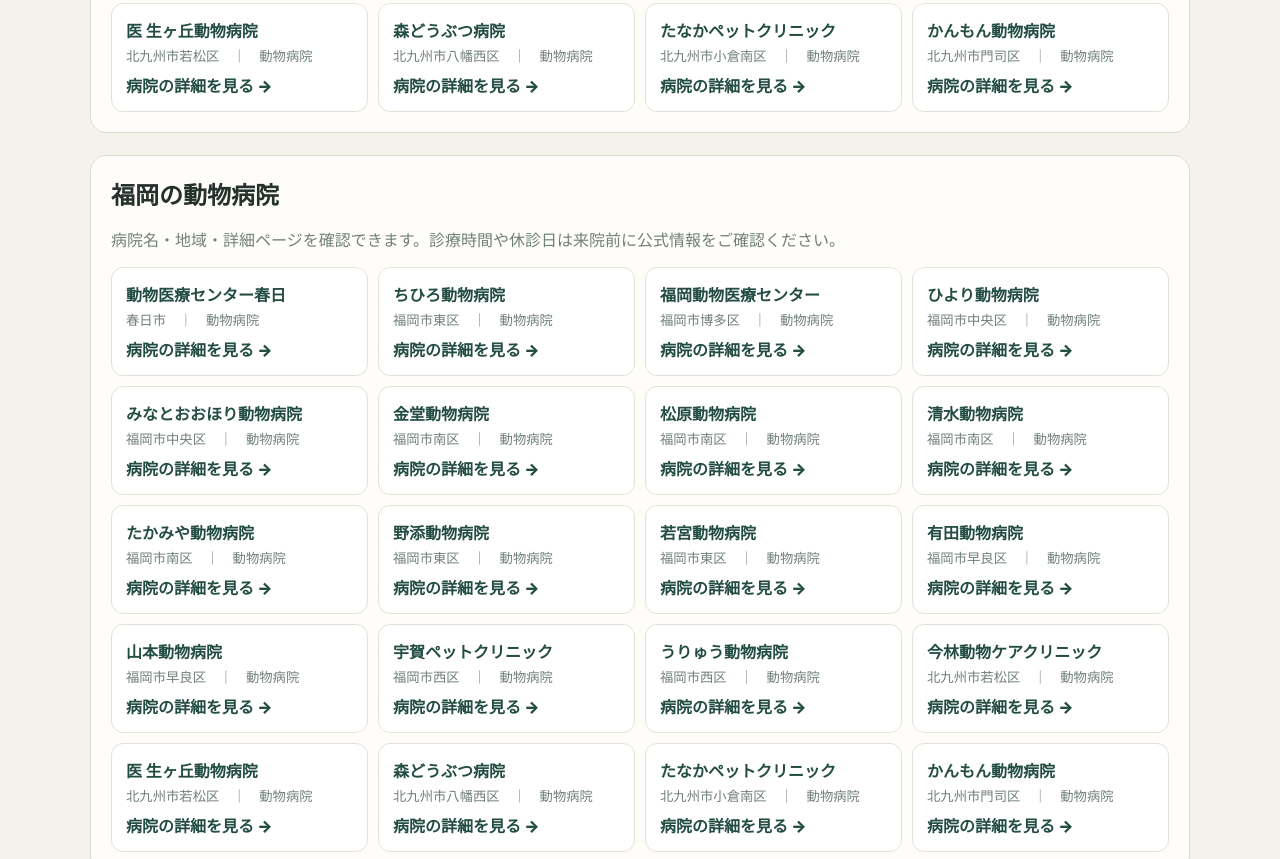
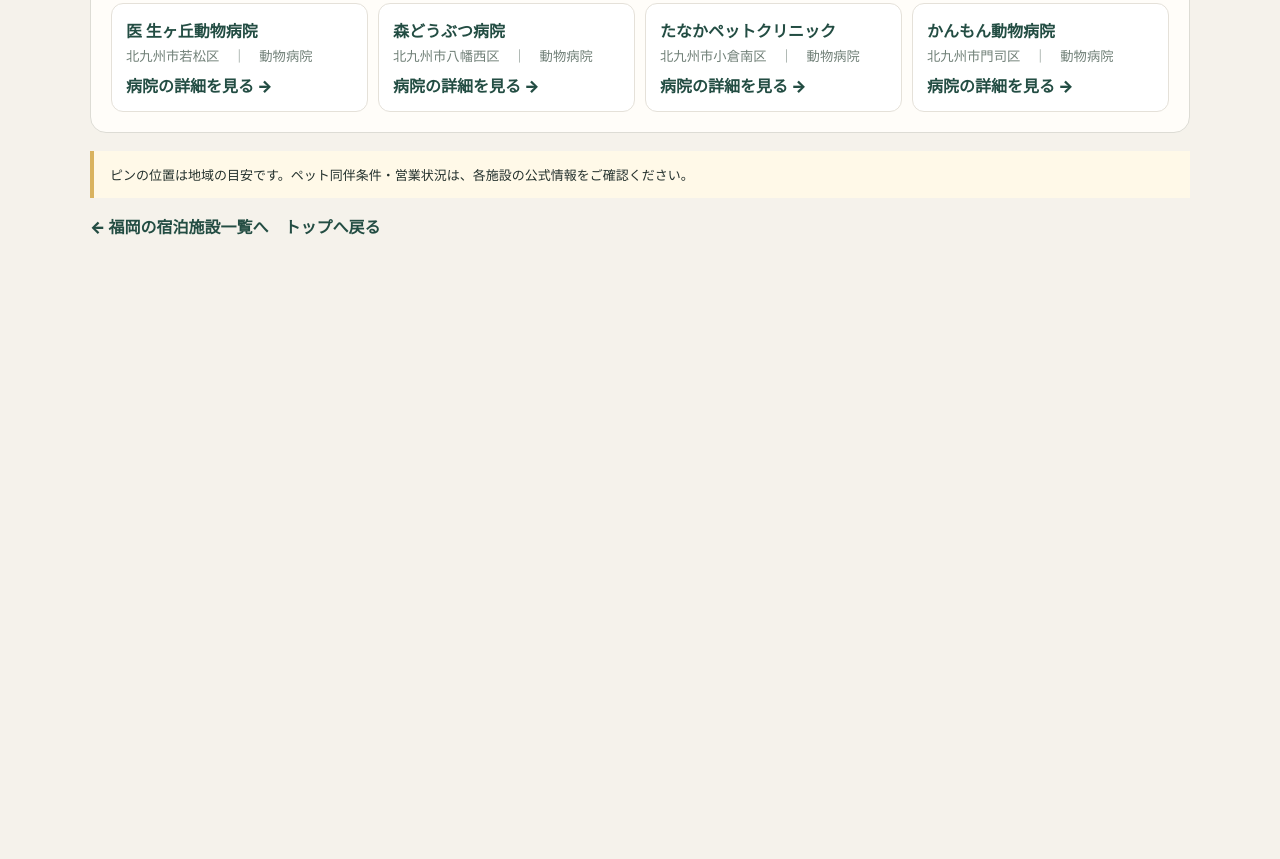
Before and after one commit to freespyz-cyber/kumamoto-pet-navi, a website: page fukuoka-pet-stay-map.html in a window 1280 px wide. Shown: the part 1898-2757 px from the top of the page. After the commit the page ends 2186 px from the top, so only its background shows below. Drawn offline with nearby package versions, Linux system fonts and the light colour scheme.

Commit message:
Remove duplicate Fukuoka sections

```diff
--- a/fukuoka-pet-stay-map.html
+++ b/fukuoka-pet-stay-map.html
@@ -131,3 +131,16 @@ hospitals.forEach(p=>{const m=L.circleMarker([p[2],p[3]],{radius:9,color:'#fff',
 })();
 </script>
 <script src="map-common-enhancements.js"></script><script src="fukuoka-popup-template.js"></script>
+<script>
+(() => {
+  const cleanDuplicateSections = () => {
+    document.querySelectorAll('.fukuoka-hospital-list').forEach((section, index) => {
+      if (index > 0) section.remove();
+    });
+    document.querySelectorAll('.fukuoka-food-list').forEach((section, index) => {
+      if (index > 0) section.remove();
+    });
+  };
+  setTimeout(cleanDuplicateSections, 1400);
+})();
+</script>
```
